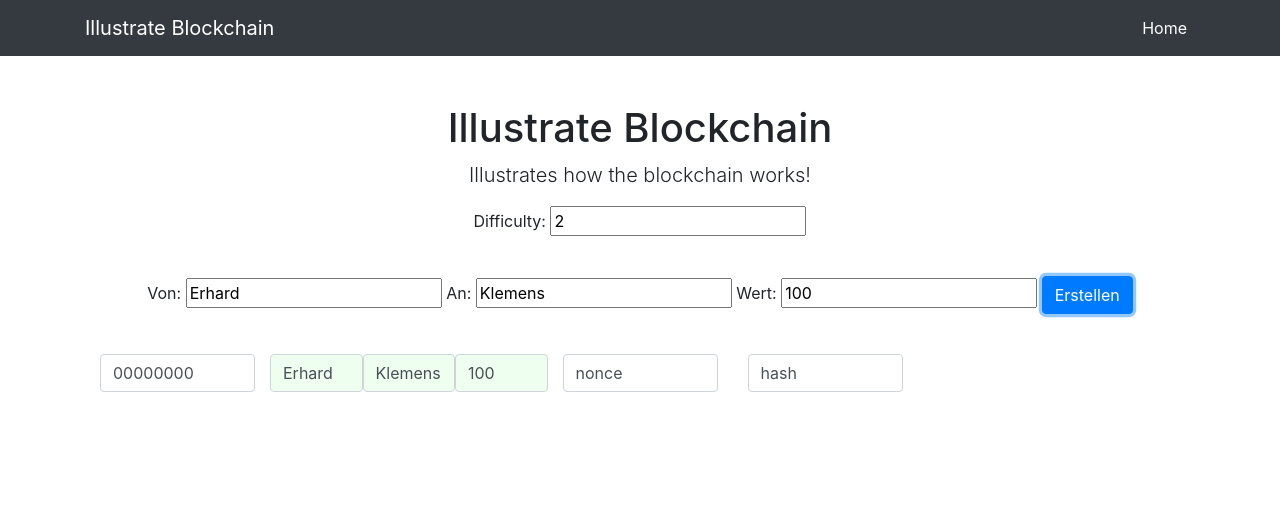
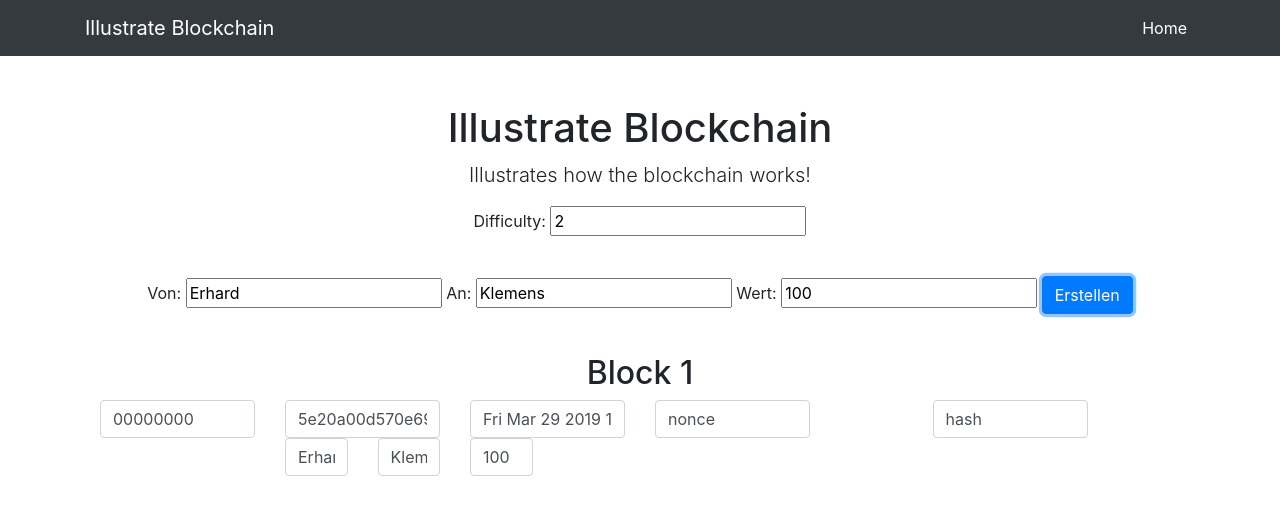
Before and after one commit to mrqc/mrqc.github.io, a plain HTML site: page illustrate-blockchain/index.html in a window 1280 px wide. Both pictures are taken after a click on the button "Erstellen". Drawn offline with Linux system fonts and the light colour scheme.

Commit message:
update merkleroot

```diff
--- a/illustrate-blockchain/index.html
+++ b/illustrate-blockchain/index.html
@@ -65,14 +65,23 @@
         <div class="container" id="client-1">
           <!--<div id="block-1" class="row">
             <div class="col-2"><input type="text" value="00000000" id="block-1-starthash" class="form-control hash"></div>
-            <div class="col-1 box"><input type="text" value="Horst" class="form-control hash"></div>
-            <div class="col-1 box"><input type="text" value="Friedl" class="form-control hash"></div>
-            <div class="col-1 box"><input type="text" value="100" class="form-control hash"></div>
-            <div class="col-1 box"><input type="text" value="Horst" class="form-control hash"></div>
-            <div class="col-1 box"><input type="text" value="Friedl" class="form-control hash"></div>
-            <div class="col-1 box"><input type="text" value="100" class="form-control hash"></div>
+            <div class="col-2"><input type="text" value="00000000" id="block-1-markleroot" class="form-control hash"></div>
+            <div class="col-2"><input type="text" value="2019-01-01 12:12" id="block-1-timestamp" class="form-control hash"></div>
             <div class="col-2"><input type="text" value="nonce" id="block-1-nonce" class="form-control"></div>
+            <div class="col-1"></div>
             <div class="col-2"><input type="text" value="hash" id="block-1-endhash" class="form-control"></div>
+          </div>-->
+          <!--<div id="block-1-content" class="row">
+            <div class="col-2"></div>
+            <div class="col-1"><input type="text" value="Horst" class="form-control merkleroot"></div>
+            <div class="col-1"><input type="text" value="Friedl" class="form-control merkleroot"></div>
+            <div class="col-1"><input type="text" value="100" class="form-control merkleroot"></div>
+            <div class="col-1"><input type="text" value="Horst" class="form-control merkleroot"></div>
+            <div class="col-1"><input type="text" value="Friedl" class="form-control merkleroot"></div>
+            <div class="col-1"><input type="text" value="100" class="form-control merkleroot"></div>
+            <div class="col-1"><input type="text" value="Horst" class="form-control merkleroot"></div>
+            <div class="col-1"><input type="text" value="Friedl" class="form-control merkleroot"></div>
+            <div class="col-1"><input type="text" value="100" class="form-control merkleroot"></div>
           </div>-->
         </div>
       </div>
@@ -86,23 +95,28 @@
   <script>
     var blockHeight = 0;
     var txCountInCurrentBlock = 0;
+    var maxTx = 3;
     $(function() {
       $("#createTransaction").click(function() {
         if (blockHeight == 0) {
           blockHeight++;
           createBlockContainer();
-        } else if (txCountInCurrentBlock == 2) {
+        } else if (txCountInCurrentBlock == maxTx) {
           findNonceForLastBlock();
           txCountInCurrentBlock = 0;
           blockHeight++;
           createBlockContainer();
         }
-        if (txCountInCurrentBlock < 2) {
-          $(
-            '<div class="col-1 box"><input type="text" value="' + $("#from").val() + '" class="form-control hash tx-control update-control"></div>' +
-            '<div class="col-1 box"><input type="text" value="' + $("#to").val() + '" class="form-control hash tx-control update-control"></div>' +
-            '<div class="col-1 box"><input type="text" value="' + $("#value").val() + '" class="form-control hash tx-control update-control"></div>'
-          ).insertBefore("#client-1 #block-" + blockHeight + " #block-" + blockHeight + "-last-element");
+        if (txCountInCurrentBlock < maxTx) {
+          $("#block-" + blockHeight + "-content").append(
+            '<div class="col-1"><input type="text" value="' + $("#from").val() + '" class="form-control merklerooti update-control"></div>' +
+            '<div class="col-1"><input type="text" value="' + $("#to").val() + '" class="form-control merkleroot update-control"></div>' +
+            '<div class="col-1"><input type="text" value="' + $("#value").val() + '" class="form-control merkleroot update-control"></div>'
+          );
+          calcMerkleRootForBlockHeight(blockHeight);
+          /*'<div class="col-1 box"><input type="text" value="' + $("#from").val() + '" class="form-control hash tx-control update-control"></div>' +
+          '<div class="col-1 box"><input type="text" value="' + $("#to").val() + '" class="form-control hash tx-control update-control"></div>' +
+          '<div class="col-1 box"><input type="text" value="' + $("#value").val() + '" class="form-control hash tx-control update-control"></div>'*/
           /*$("#from").val("");
           $("#to").val("");
           $("#value").val("");*/
@@ -113,14 +127,29 @@
         });
       });
     });
+    function calcMerkleRootForBlockHeight(blockHeightParam) {
+      var merkleRootData = "";
+      $("#block-" + blockHeightParam + "-content .merkleroot").each(function(index, element) {
+        merkleRootData += $(this).val();
+      });
+      $("#block-" + blockHeightParam + "-merkleroot").val(md5(merkleRootData));
+    }
     function createBlockContainer() {
       var previousHash = (blockHeight == 1) ? "00000000" : $("#block-" + (blockHeight - 1) + "-endhash").val();
       $("#client-1").append(
+        '<h2>Block ' + blockHeight + '</h2>' +
         '<div id="block-' + blockHeight + '" class="row">' +
         '<div class="col-2"><input type="text" value="' + previousHash + '" id="block-' + blockHeight + '-starthash" class="form-control hash alert-box"></div>' +
-        '<div class="col-2" id="block-' + blockHeight + '-last-element"><input type="text" value="nonce" id="block-' + blockHeight + '-nonce" class="form-control update-control"></div>' +
+        '<div class="col-2"><input type="text" value="" id="block-' + blockHeight + '-merkleroot" class="form-control hash"></div>' +
+        '<div class="col-2"><input type="text" value="' + (new Date()).toString() + '" id="block-' + blockHeight + '-timestamp" class="form-control hash"></div>' +
+        '<div class="col-2"><input type="text" value="nonce" id="block-' + blockHeight + '-nonce" class="form-control update-control"></div>' +
+        '<div class="col-1"></div>' +
         '<div class="col-2"><input type="text" value="hash" id="block-' + blockHeight + '-endhash" class="form-control update-control alert-box"></div>' +
-        '</div>'
+        '</div>' +
+        '<div id="block-' + blockHeight + '-content" class="row">' +
+        '<div class="col-2"></div>' +
+        '</div>' +
+        '<div>&nbsp;</div>'
       );
     }
     function findNonceForLastBlock() {
@@ -156,6 +185,7 @@
       for (var blockIndex = 1; blockIndex < blockHeight; blockIndex++) {
         if ($("#block-" + blockIndex).length) {
           var dataToHash = ""
+          calcMerkleRootForBlockHeight(blockIndex);
           $("#block-" + blockIndex + " .hash").each(function(index, element) {
             dataToHash = dataToHash + $(this).val();
           });
```
